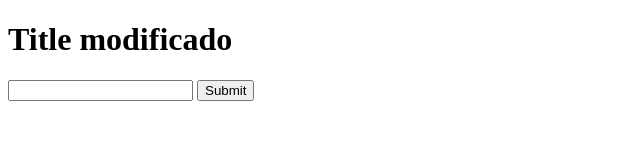
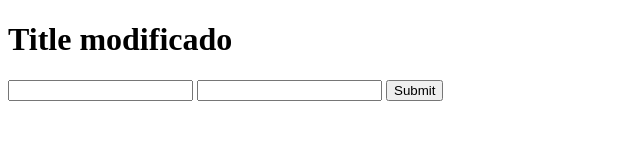
Before and after one commit to daniitoo/Daniitoo, a plain HTML site: page index.html in a window 1280 px wide. Shown: the whole page, without its empty margins (0-640 px from the left). Drawn offline with Linux system fonts and the light colour scheme.

Commit message:
Add input text

```diff
--- a/index.html
+++ b/index.html
@@ -11,6 +11,7 @@
 
   <form action="#">
     <input type="text" name="firstName" id="firstName">
+    <input type="text" name="numero" id="numero">
     <button>Submit</button>
   </form>
 </body>
```
